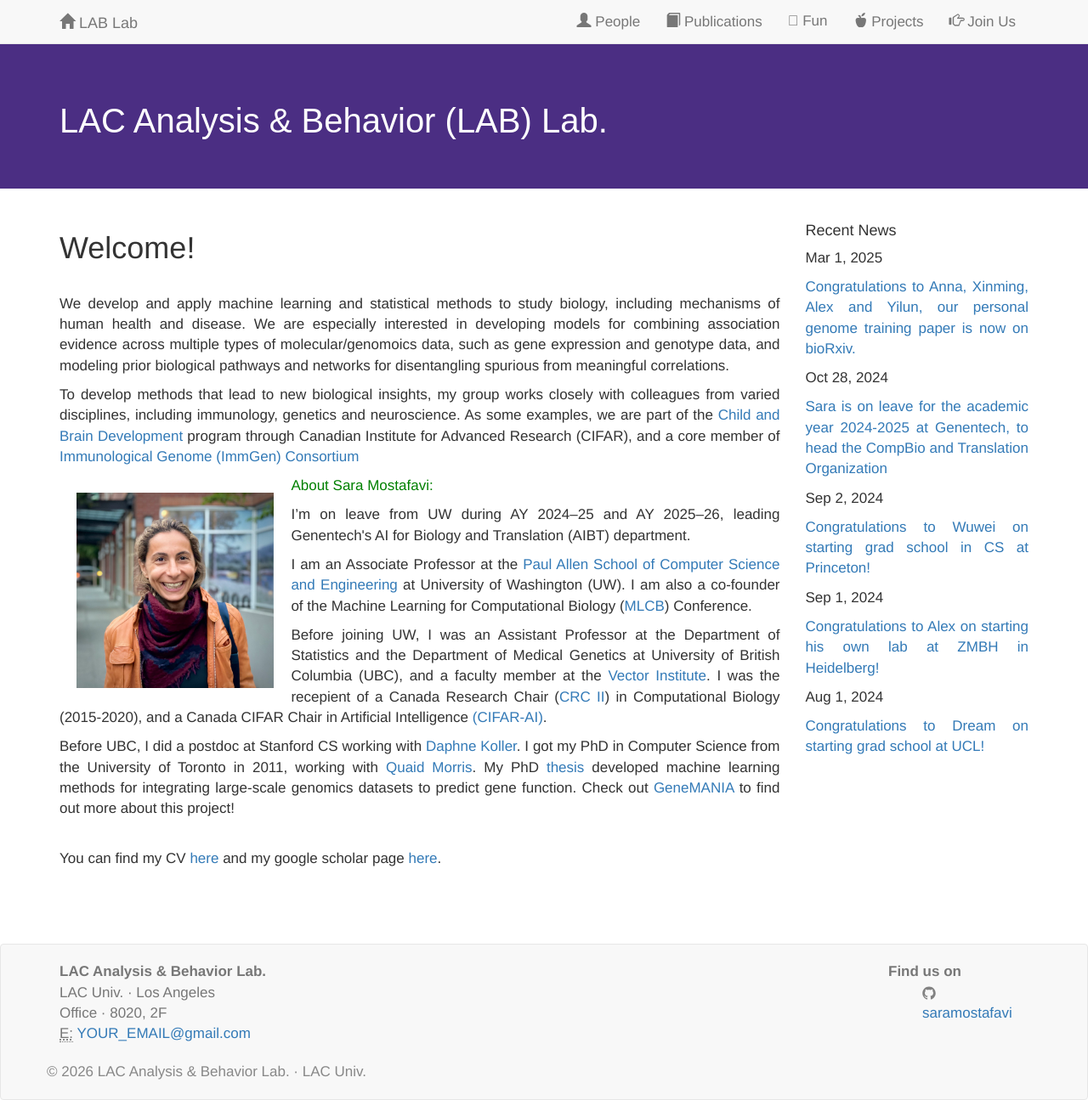
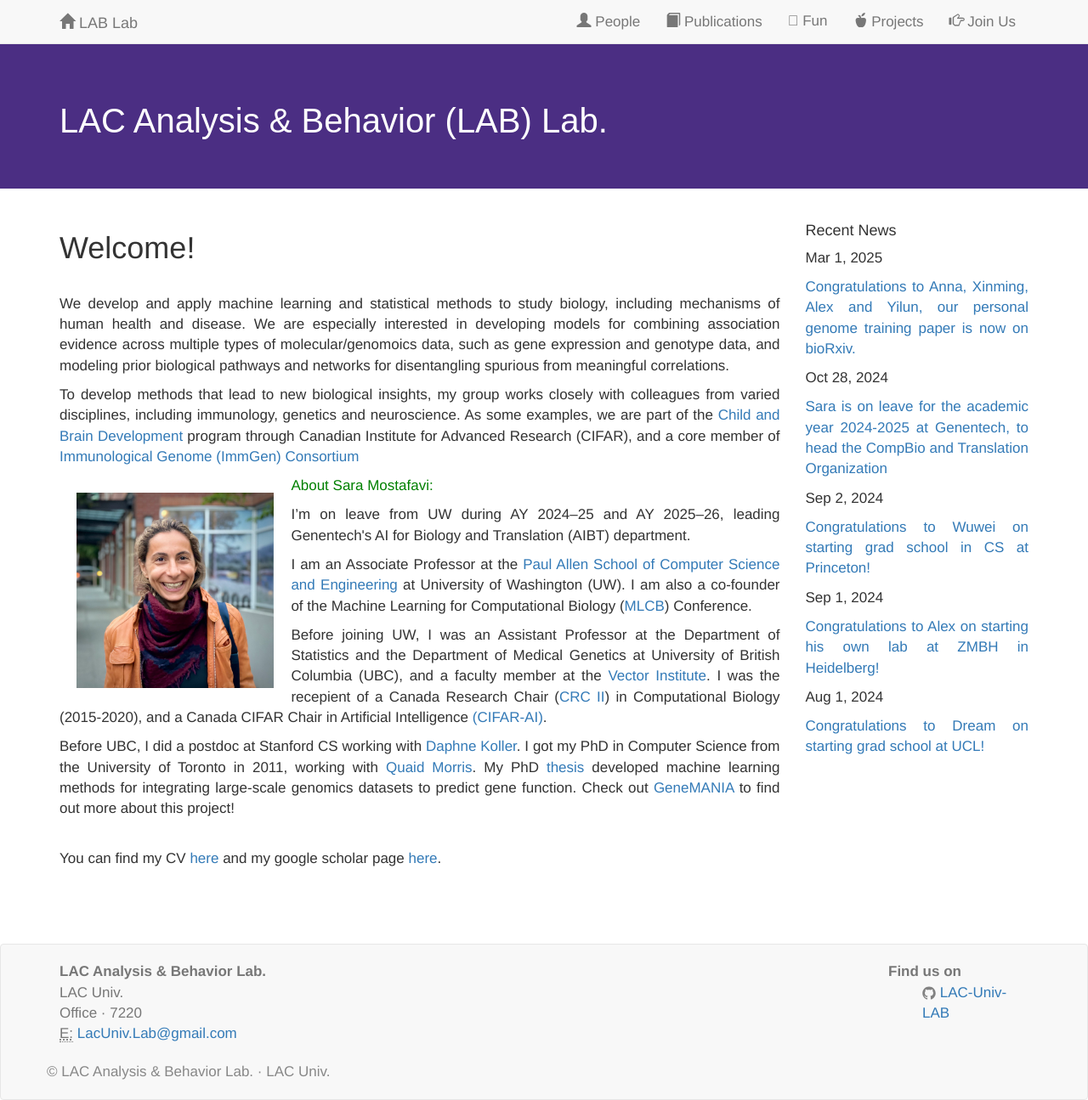
Before and after one commit to LAC-Univ-LAB/LAC-Univ-LAB.github.io, a Jekyll site: the page built from index.html, in a window 1280 px wide. Shown: the whole page at 85% size. Built offline with Jekyll 4.4.1, drawn with Linux system fonts in a browser that asks for light colours; nearby versions of some CDN libraries; a style sheet for code colours, icons or effects is not loaded.

Commit message:
Update footer.html

```diff
--- a/_includes/footer.html
+++ b/_includes/footer.html
@@ -7,22 +7,22 @@
 
                 <div class="col-md-10">
                     <address>
-                        <strong>LAC Analysis & Behavior Lab.</strong><br>
-                        LAC Univ. · Los Angeles<br>
-                        Office · 8020, 2F<br>
+                        <strong>LAC Analysis &amp; Behavior Lab.</strong><br>
+                        LAC Univ.<br>
+                        Office · 7220<br>
                         <abbr title="Email">E:</abbr>
-                        <a href="mailto:YOUR_EMAIL@gmail.com">YOUR_EMAIL@gmail.com</a>
+                        <a href="mailto:LacUniv.Lab@gmail.com">LacUniv.Lab@gmail.com</a>
                     </address>
                 </div>
 
                 <div class="col-md-2">
                     <strong>Find us on</strong>
                     <ul class="social-media-list">
-                        {% if site.github_username %}
                         <li>
-                            {% include icon-github.html username=site.github_username %}
+                            <a href="https://github.com/LAC-Univ-LAB" target="_blank">
+                                {% include icon-github.html username="LAC-Univ-LAB" %}
+                            </a>
                         </li>
-                        {% endif %}
                     </ul>
                 </div>
 
@@ -30,7 +30,7 @@
         </div>
 
         <div class="copyright row">
-            &copy; 2026 LAC Analysis & Behavior Lab. · LAC Univ.
+            &copy; LAC Analysis &amp; Behavior Lab. · LAC Univ.
         </div>
 
     </div>
```
